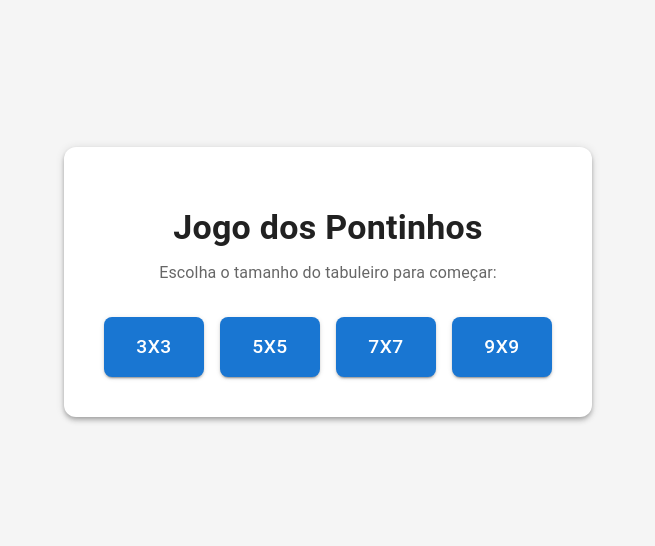
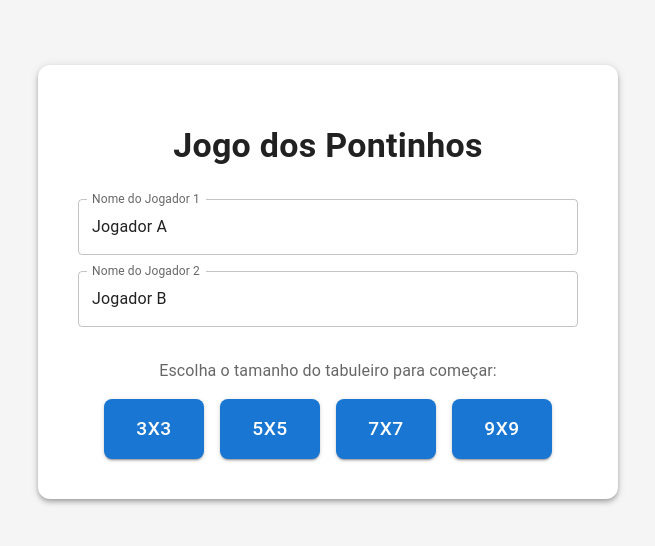
Before and after one commit to eugeogeo/point, a React (Vite) app: page / in a window 1280 px wide. Shown: the part 142-688 px from the top of the page, without its empty margins (312-967 px from the left). Built offline with nearby package versions, Linux system fonts and the light colour scheme; some icons are missing.

Commit message:
feat: add nome dos jogadores

```diff
--- a/src/App.tsx
+++ b/src/App.tsx
@@ -1,5 +1,5 @@
 import React, { useState } from 'react';
-import { Box, Button, Typography, Paper, Grid } from '@mui/material';
+import { Box, Button, Typography, Paper, Grid, TextField } from '@mui/material';
 import ReplayIcon from '@mui/icons-material/Replay';
 import CasinoIcon from '@mui/icons-material/Casino';
 import GridOnIcon from '@mui/icons-material/GridOn';
@@ -30,6 +30,7 @@ interface GameState {
 const App = () => {
 
   const [boardSize, setBoardSize] = useState<number | null>(null);
+  const [playerNames, setPlayerNames] = useState({ A: 'Jogador A', B: 'Jogador B' });
 
   const [game, setGame] = useState<GameState | null>(null);
 
@@ -45,6 +46,11 @@ const App = () => {
   });
 
   const handleStartGame = (size: number) => {
+    // Garante que se o nome estiver vazio, volta para o padrão
+    setPlayerNames(prev => ({
+      A: prev.A.trim() || 'Jogador A',
+      B: prev.B.trim() || 'Jogador B'
+    }));
     setBoardSize(size);
     setGame(initializeGame(size));
   };
@@ -62,7 +68,9 @@ const App = () => {
 
   const handleRollDice = () => {
     if (!game) return;
+
     const rolledNumber = Math.floor(Math.random() * 6) + 1;
+
     setGame(prev => prev ? ({
       ...prev,
       diceValue: rolledNumber,
@@ -138,19 +146,34 @@ const App = () => {
     setGame(newGame);
   };
 
-  // --- TELA DE MENU (SELEÇÃO DE TAMANHO) ---
+  // --- TELA DE MENU (SELEÇÃO DE TAMANHO E NOMES) ---
   if (!game || !boardSize) {
     return (
-      <Box sx={{
-        display: 'flex', flexDirection: 'column', alignItems: 'center', justifyContent: 'center',
-        height: '100vh', bgcolor: '#f5f5f5', gap: 4, p: 2
-      }}>
-        <Paper elevation={4} sx={{ p: 5, borderRadius: 3, textAlign: 'center', maxWidth: 500 }}>
+      <Box sx={{ display: 'flex', flexDirection: 'column', alignItems: 'center', justifyContent: 'center', height: '100vh', bgcolor: '#f5f5f5', gap: 4, p: 2 }}>
+        <Paper elevation={4} sx={{ p: 5, borderRadius: 3, textAlign: 'center', maxWidth: 500, width: '100%' }}>
           <GridOnIcon sx={{ fontSize: 60, color: 'primary.main', mb: 2 }} />
           <Typography variant="h4" fontWeight="bold" gutterBottom>
             Jogo dos Pontinhos
           </Typography>
-          <Typography variant="body1" color="text.secondary" sx={{ mb: 4 }}>
+
+          <Box sx={{ my: 4, display: 'flex', flexDirection: 'column', gap: 2 }}>
+             <TextField
+                label="Nome do Jogador 1"
+                variant="outlined"
+                fullWidth
+                value={playerNames.A}
+                onChange={(e) => setPlayerNames(prev => ({ ...prev, A: e.target.value }))}
+             />
+             <TextField
+                label="Nome do Jogador 2"
+                variant="outlined"
+                fullWidth
+                value={playerNames.B}
+                onChange={(e) => setPlayerNames(prev => ({ ...prev, B: e.target.value }))}
+             />
+          </Box>
+
+          <Typography variant="body1" color="text.secondary" sx={{ mb: 2 }}>
             Escolha o tamanho do tabuleiro para começar:
           </Typography>
 
@@ -181,16 +204,25 @@ const App = () => {
     <Box sx={{ display: 'flex', flexDirection: 'column', alignItems: 'center', gap: 2, p: 4, bgcolor: '#f5f5f5', minHeight: '100vh' }}>
 
       {/* Placar e Controles */}
-      <Paper elevation={3} sx={{ p: 2, borderRadius: 2, width: '100%', maxWidth: 450 }}>
-        <Box sx={{ display: 'flex', justifyContent: 'space-between', mb: 2 }}>
-          <Box sx={{ opacity: game.currentPlayer === 'A' ? 1 : 0.5 }}>
-            <Typography variant="h6" color="primary.main" sx={{ fontWeight: 'bold' }}>
-              Jogador A
+      <Paper elevation={3} sx={{ p: 2, borderRadius: 2, width: '100%', maxWidth: 600 }}>
+        <Box sx={{ display: 'flex', justifyContent: 'space-between', alignItems: 'center', mb: 2 }}>
+
+          {/* Jogador A */}
+          <Box sx={{
+            opacity: game.currentPlayer === 'A' ? 1 : 0.5,
+            textAlign: 'center',
+            borderBottom: game.currentPlayer === 'A' ? '3px solid #1976d2' : '3px solid transparent',
+            pb: 1,
+            minWidth: 100
+          }}>
+            <Typography variant="subtitle1" color="primary.main" sx={{ fontWeight: 'bold', lineHeight: 1.2 }}>
+              {playerNames.A}
             </Typography>
             <Typography variant="h4">{game.scores.A}</Typography>
           </Box>
 
-          <Box sx={{ display: 'flex', flexDirection: 'column', alignItems: 'center', justifyContent: 'center' }}>
+          {/* Centro / Dado */}
+          <Box sx={{ display: 'flex', flexDirection: 'column', alignItems: 'center', justifyContent: 'center', px: 2 }}>
             {!isGameOver && (
                <>
                  {game.waitingForRoll ? (
@@ -215,9 +247,16 @@ const App = () => {
             )}
           </Box>
 
-          <Box sx={{ opacity: game.currentPlayer === 'B' ? 1 : 0.5, textAlign: 'right' }}>
-            <Typography variant="h6" color="secondary.main" sx={{ fontWeight: 'bold' }}>
-              Jogador B
+          {/* Jogador B */}
+          <Box sx={{
+            opacity: game.currentPlayer === 'B' ? 1 : 0.5,
+            textAlign: 'center',
+            borderBottom: game.currentPlayer === 'B' ? '3px solid #9c27b0' : '3px solid transparent',
+            pb: 1,
+            minWidth: 100
+          }}>
+            <Typography variant="subtitle1" color="secondary.main" sx={{ fontWeight: 'bold', lineHeight: 1.2 }}>
+              {playerNames.B}
             </Typography>
             <Typography variant="h4">{game.scores.B}</Typography>
           </Box>
@@ -225,7 +264,7 @@ const App = () => {
 
         {isGameOver && (
           <Typography align="center" variant="h5" sx={{ mt: 1, fontWeight: 'bold', color: 'success.main' }}>
-            {game.scores.A > game.scores.B ? 'Jogador A Venceu!' : game.scores.B > game.scores.A ? 'Jogador B Venceu!' : 'Empate!'}
+            {game.scores.A > game.scores.B ? `${playerNames.A} Venceu!` : game.scores.B > game.scores.A ? `${playerNames.B} Venceu!` : 'Empate!'}
           </Typography>
         )}
       </Paper>
@@ -310,7 +349,8 @@ const App = () => {
                             fontWeight: 'bold',
                             userSelect: 'none'
                           }}>
-                            {game.squares[row][column]}
+                            {/* Mostra a inicial do nome escolhido */}
+                            {game.squares[row][column] === 'A' ? playerNames.A.charAt(0).toUpperCase() : playerNames.B.charAt(0).toUpperCase()}
                           </Typography>
                         )}
                       </Box>
```
